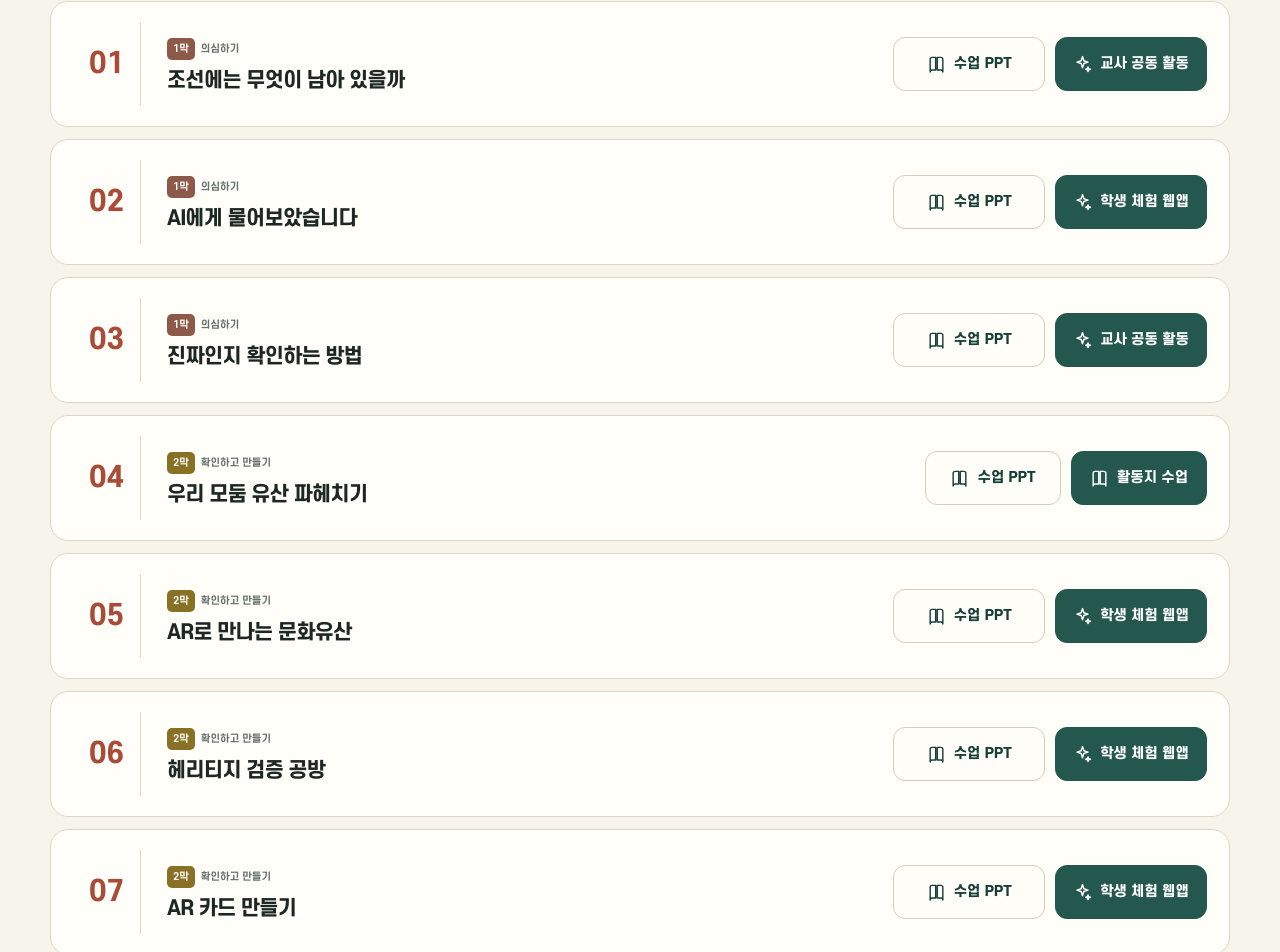
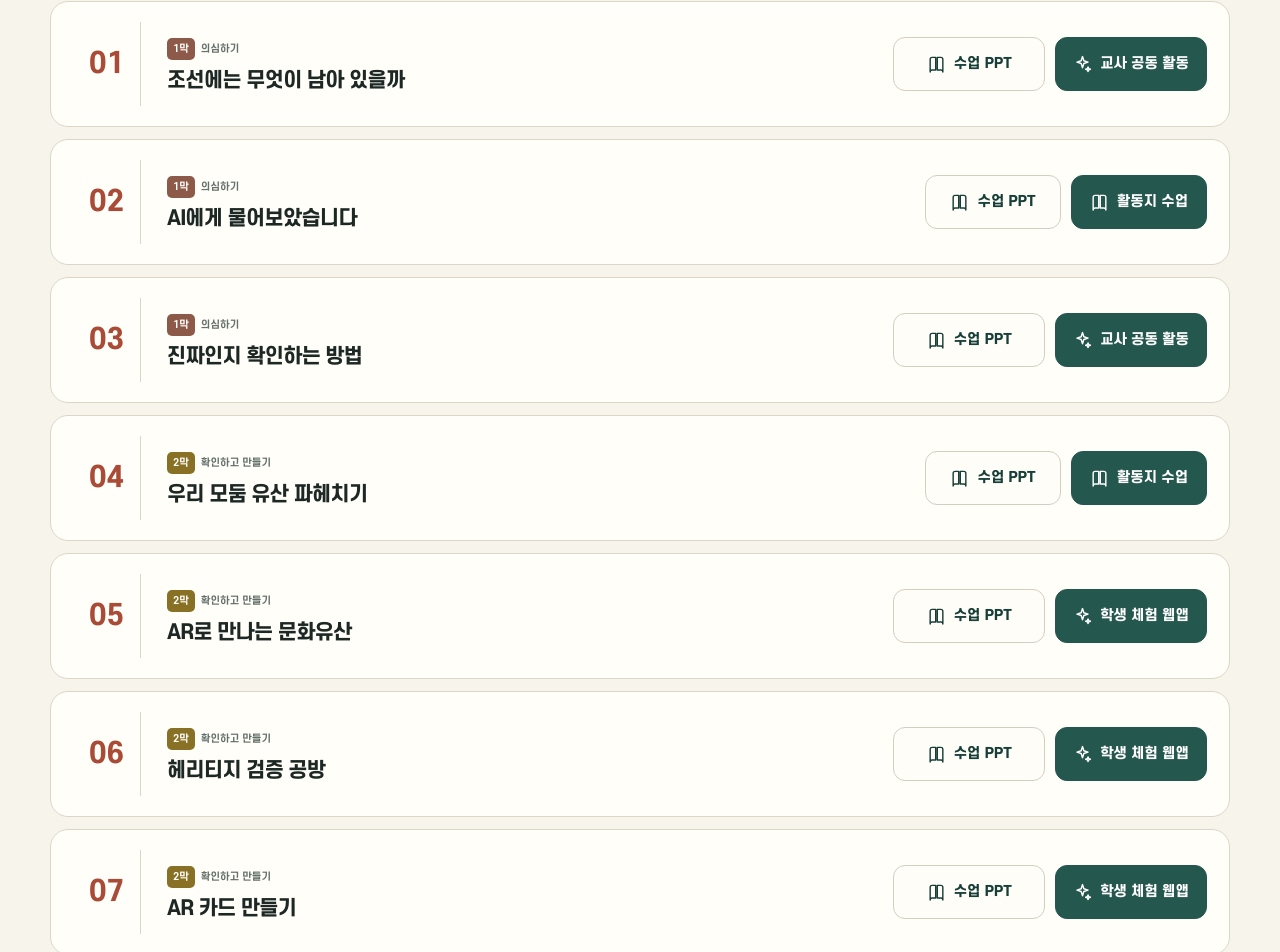
Before and after one commit to themonsteredu/ai-history-ar, a React (Vite) app: page /joseon in a window 1280 px wide. Shown: the part 777-1729 px from the top of the page. Built offline with nearby package versions, Linux system fonts and the light colour scheme.

Commit message:
Apply lesson 2 A4 one-page curriculum content

```diff
--- a/src/content/catalog.ts
+++ b/src/content/catalog.ts
@@ -1,5 +1,6 @@
 import { joseonGroups } from "./joseon/groups";
 import { joseonLessons } from "./joseon/lessons";
+import { applyLesson2Override } from "./lesson2Overrides";
 import { threeKingdomsGroups } from "./three-kingdoms/groups";
 import { threeKingdomsLessons } from "./three-kingdoms/lessons";
 import type { Era, EraId, Lesson } from "../types/curriculum";
@@ -24,7 +25,7 @@ export const eras = [
         description: "역사 기록이나 유적과 유물에 나타난 고대 사람들의 생각과 생활을 추론한다.",
       },
     ],
-    lessons: threeKingdomsLessons,
+    lessons: applyLesson2Override("three-kingdoms", threeKingdomsLessons),
     groups: threeKingdomsGroups,
   },
   {
@@ -50,7 +51,7 @@ export const eras = [
         description: "조선 후기 사회·문화적 변화와 개항기 근대 문물 수용 과정에서 달라진 사람들의 생활을 이해한다.",
       },
     ],
-    lessons: joseonLessons,
+    lessons: applyLesson2Override("joseon", joseonLessons),
     groups: joseonGroups,
   },
 ] as const satisfies readonly Era[];
```
